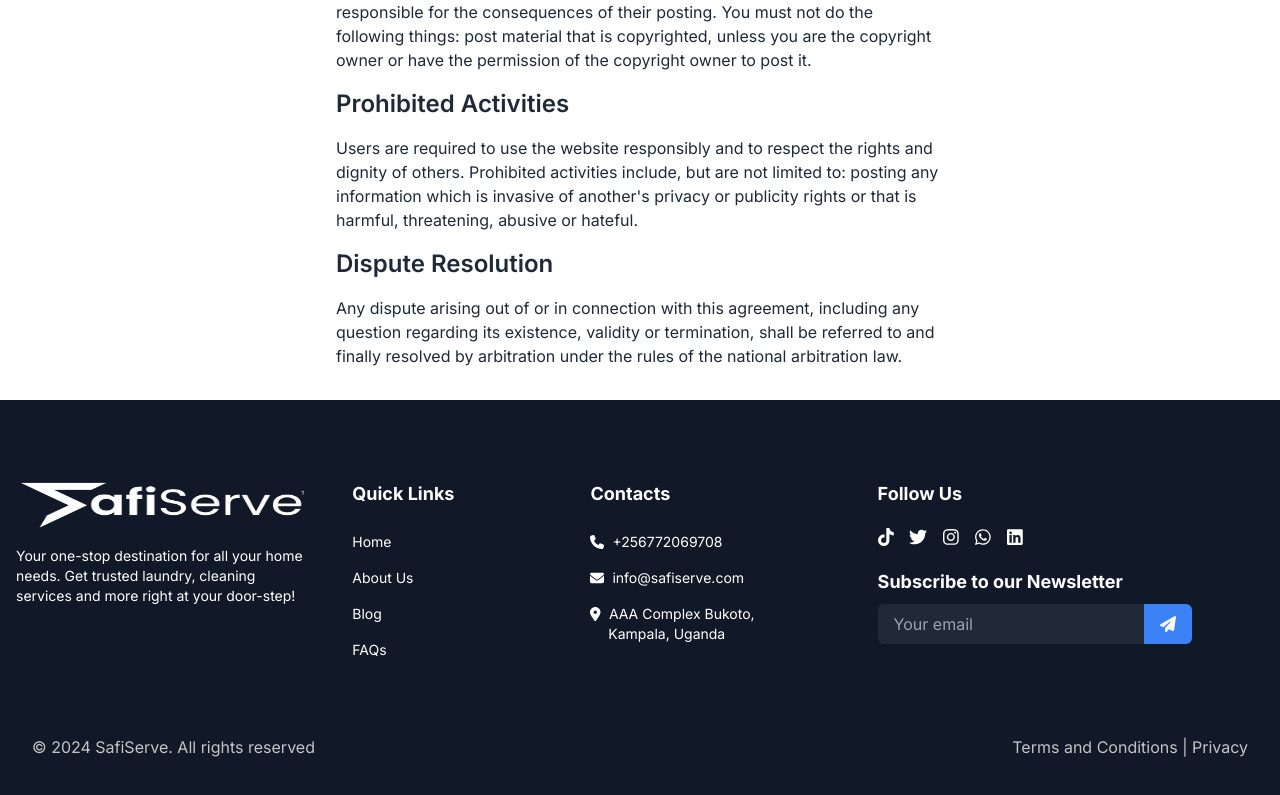
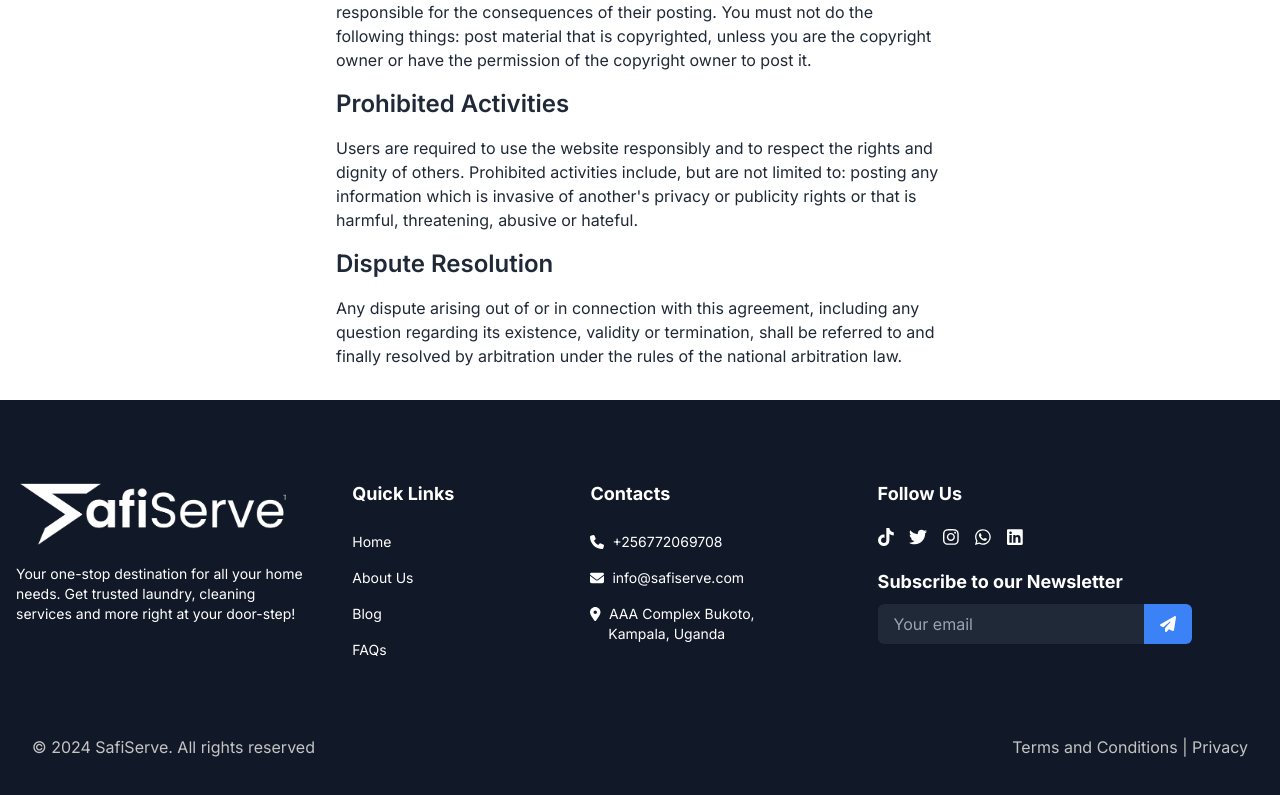
Before and after one commit to SafiServe/website_next, a Next.js app: page /privacy-policy in a window 1280 px wide. Shown: the part 848-1643 px from the top of the page. Built offline with nearby package versions, Linux system fonts and the light colour scheme.

Commit message:
Fix: footer logo

```diff
--- a/app/components/footer/footer.jsx
+++ b/app/components/footer/footer.jsx
@@ -28,8 +28,9 @@ const Footer = () => {
           <Image
             alt="logo"
             src={whitelogo}
+            height={68}
             style={{
-              height: "50px",
+              // height: "50px",
             }}
           />
           <p className="text-sm mt-4">
```
